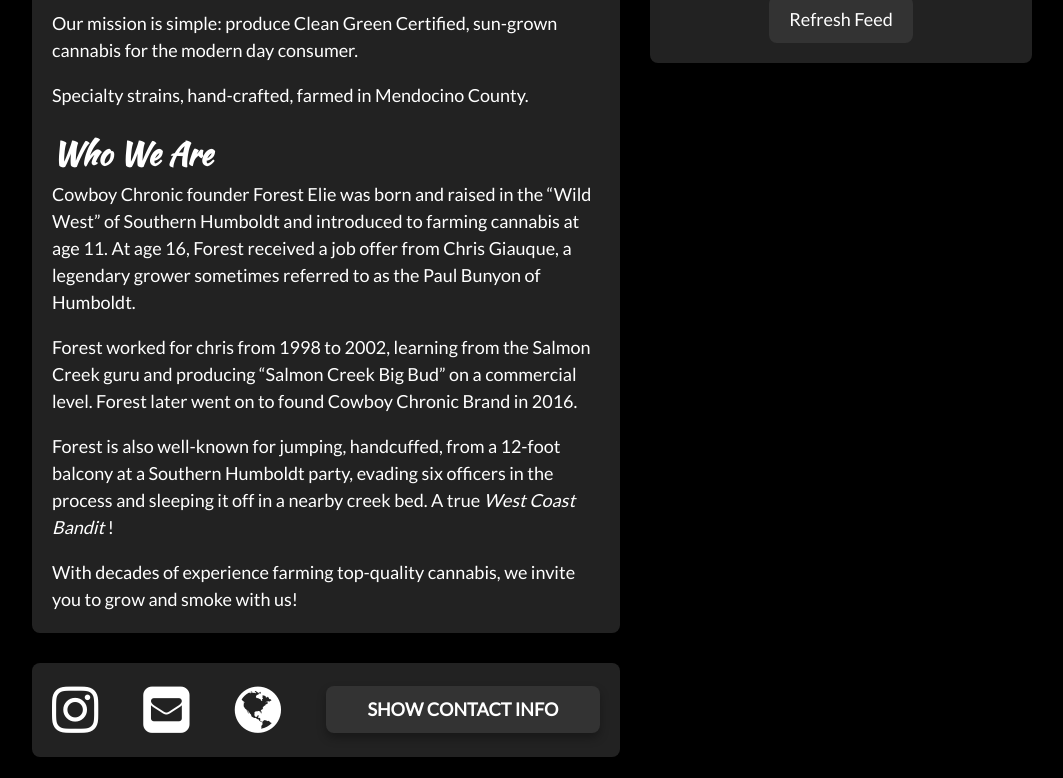
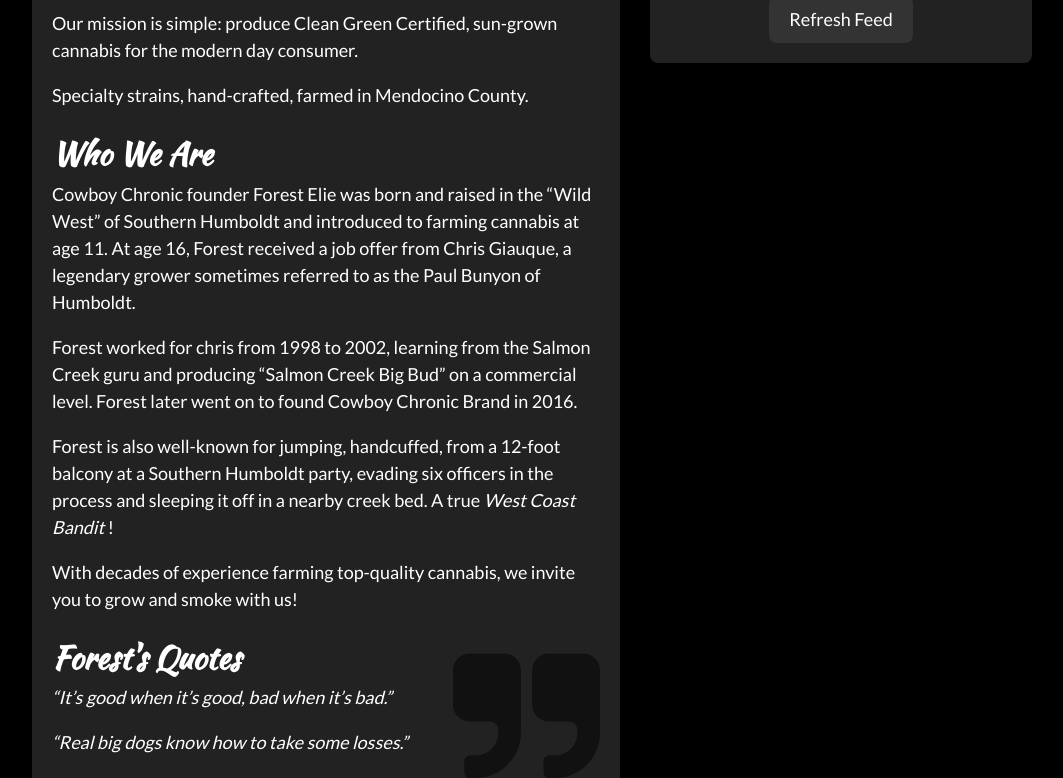
Before and after one commit to ASINNV/mini-site-template, a React (Create React App) app: page / in a window 1280 px wide. Shown: the part 340-1118 px from the top of the page, without its empty margins (108-1171 px from the left). Before the commit the page ends 800 px from the top, so only its background shows below. Built offline with nearby package versions, Linux system fonts and the light colour scheme; no server answers.

Commit message:
add quote section and CSS to enable and disable quote icon depending on screen size.

```diff
--- a/src/App.css
+++ b/src/App.css
@@ -552,8 +552,11 @@
     padding: 10px;
     border-radius: 8px;
   }
-  #text-content div div:first-child {
+  .text-section {
     padding-bottom: 30px;
+  }
+  .text-section:last-child {
+    padding-bottom: 0;
   }
   #text-content p {
     margin-bottom: 1em;
@@ -596,6 +599,34 @@
     padding: 0;
     /*padding-bottom: 10px;*/
     vertical-align: middle;
+  }
+  .quotes {
+    font-style: italic;
+  }
+  .quote-section-container {
+    display: block;
+  }
+  .quote-section {
+    display: flex;
+    flex-direction: column;
+  }
+  .quote-head {
+    display: flex;
+    flex-direction: row;
+    align-items: center;
+    justify-content: space-between;
+    text-align: left;
+    width: 100%;
+  }
+  .quote-text {
+
+  }
+  .quote-heading {
+    padding-right: 10px;
+  }
+  .quote-icon {
+    display: none !important;
+    color: #111 !important;
   }
 
 }
@@ -726,6 +757,22 @@
   }
   .fade-in {
     opacity: 1 !important;
+  }
+  .quote-section-container {
+    display: flex;
+    flex-direction: row;
+    justify-content: space-between;
+    align-items: center;
+  }
+  .quote-icon-container {
+    display: flex;
+    flex-direction: row;
+    justify-content: space-between;
+    align-items: center;
+  }
+  .quote-icon {
+    display: block !important;
+    font-size: 8.8em !important;
   }
 }
 
@@ -867,9 +914,6 @@
     padding-right: 30px;
     cursor: default;
   }
-  #text-content div div:first-child {
-    padding-bottom: 30px;
-  }
   .social-container {
     text-align: left;
   }
@@ -905,6 +949,34 @@
     padding-bottom: 10px;
     vertical-align: middle;
   }
+  .quotes {
+    font-style: italic;
+  }
+  .quote-section-container {
+    display: block;
+  }
+  .quote-section {
+    display: flex;
+    flex-direction: column;
+  }
+  .quote-head {
+    display: flex;
+    flex-direction: row;
+    align-items: center;
+    justify-content: space-between;
+    text-align: left;
+    width: 100%;
+  }
+  .quote-text {
+
+  }
+  .quote-heading {
+    padding-right: 10px;
+  }
+  .quote-icon {
+    display: none !important;
+    color: #111 !important;
+  }
 }
 @media (min-width: 1200px) {
   .logo {
@@ -933,6 +1005,22 @@
     width: auto;
     text-align: center;
     margin: 30px 0;
+  }
+  .quote-section-container {
+    display: flex;
+    flex-direction: row;
+    justify-content: space-between;
+    align-items: center;
+  }
+  .quote-icon-container {
+    display: flex;
+    flex-direction: row;
+    justify-content: space-between;
+    align-items: center;
+  }
+  .quote-icon {
+    display: block !important;
+    font-size: 8.8em !important;
   }
 }
 @media (min-width: 1800px) {
--- a/src/App.js
+++ b/src/App.js
@@ -319,18 +319,37 @@
                     <div id="text-content" className="">
 
                       <div>
-                        <div>
+                        <div className="text-section">
                           <h2>What We Do</h2>
                           <p>Our mission is simple: produce Clean Green Certified, sun-grown cannabis for the modern day consumer.</p>
                           <p>Specialty strains, hand-crafted, farmed in Mendocino County.</p>
                         </div>
 
-                        <div>
+                        <div className="text-section">
                           <h2>Who We Are</h2>
                           <p>Cowboy Chronic founder Forest Elie was born and raised in the “Wild West” of Southern Humboldt and introduced to farming cannabis at age 11. At age 16, Forest received a job offer from Chris Giauque, a legendary grower sometimes referred to as the Paul Bunyon of Humboldt.</p>
                           <p>Forest worked for chris from 1998 to 2002, learning from the Salmon Creek guru and producing “Salmon Creek Big Bud” on a commercial level. Forest later went on to found Cowboy Chronic Brand in 2016.</p>
                           <p>Forest is also well-known for jumping, handcuffed, from a 12-foot balcony at a Southern Humboldt party, evading six officers in the process and sleeping it off in a nearby creek bed. A true <span style={{fontStyle: "Italic"}}>West Coast Bandit</span> !</p>
                           <p>With decades of experience farming top-quality cannabis, we invite you to grow and smoke with us!</p>
+                        </div>
+
+                        <div className="text-section">
+                          <div className="quote-section-container">
+                            <div className="quote-section">
+                              <div className="quote-head">
+                                <h2 className="quote-heading">Forest's Quotes</h2>
+                                {/*<i id="" className="fa fa-quote-right mobile-quote-icon"/>*/}
+                              </div>
+                              <div className="quote-text">
+                                <p className="quotes">“It’s good when it’s good, bad when it’s bad.”</p>
+                                <p className="quotes">“Real big dogs know how to take some losses.”</p>
+                                <p className="quotes">“I’ll be back next summer in a lifted Hummer.”</p>
+                              </div>
+                            </div>
+                            <div className="quote-icon-container">
+                              <i id="" className="fa fa-quote-right quote-icon"/>
+                            </div>
+                          </div>
                         </div>
                       </div>
 
@@ -445,11 +464,11 @@
                 {/*</tr>*/}
                 <tr>
                   <td className="table-label">Instagram</td>
-                  <td>@cowboychronicbrand</td>
+                  <td>@CowboyChronicBrand</td>
                 </tr>
                 <tr>
                   <td className="table-label">Email</td>
-                  <td>cowboychronic@gmail.com</td>
+                  <td>CowboyChronic@gmail.com</td>
                 </tr>
                 <tr>
                   <td className="table-label">Address</td>
```
